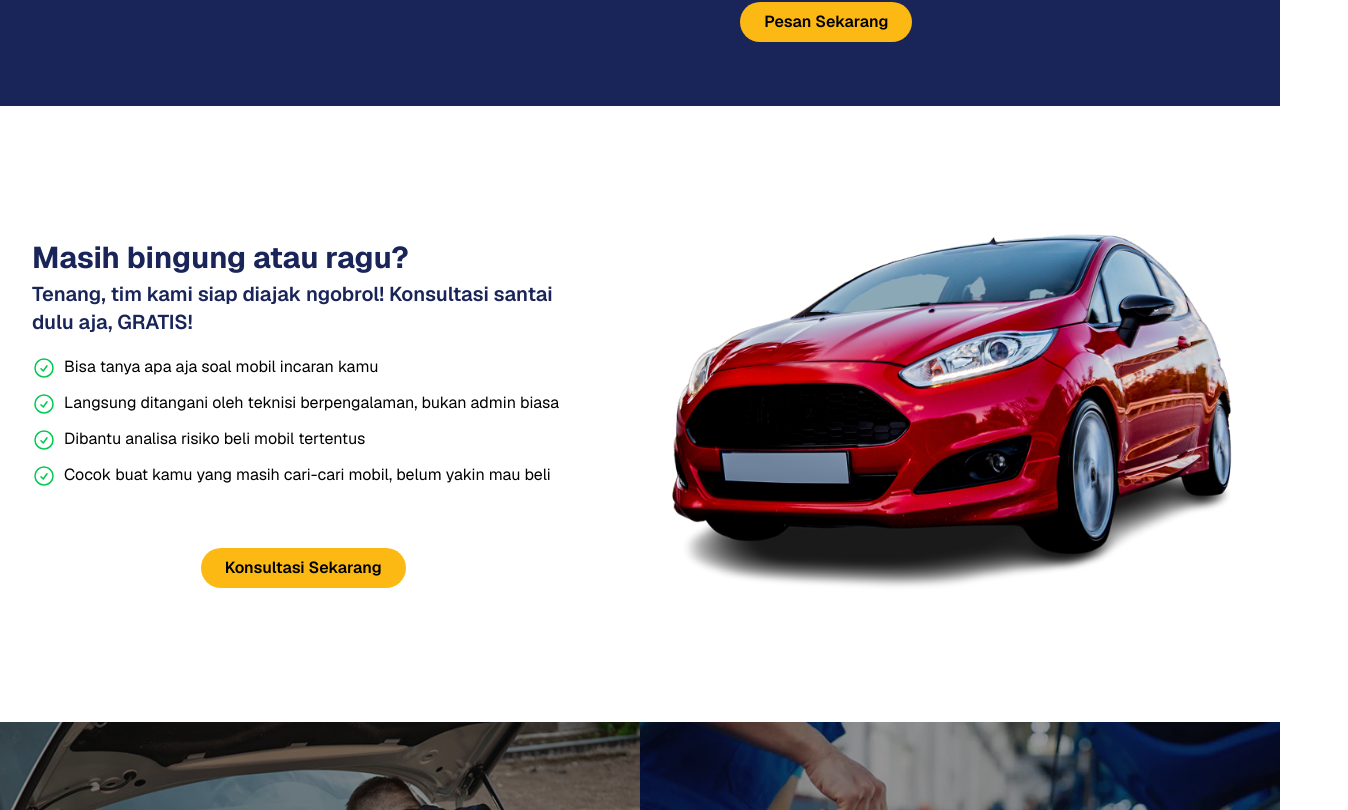
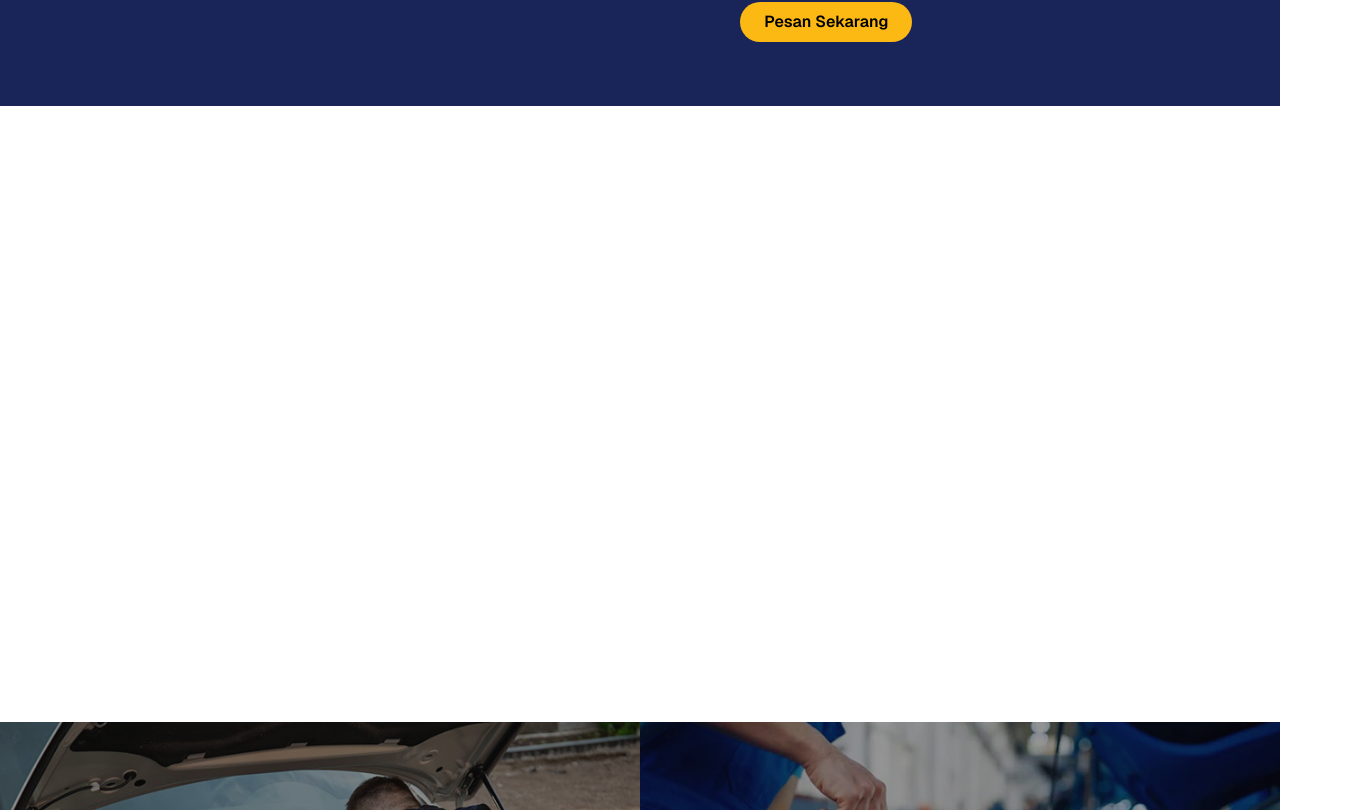
Before and after one commit to wendwin/inspeksi-mobil-jogja, a Next.js app: page / in a window 1280 px wide. Shown: the part 2641-3451 px from the top of the page, 1348 px wide, since content can reach past the window. Built offline with nearby package versions, Linux system fonts and the light colour scheme.

Commit message:
fix animation scroll

```diff
--- a/app/components/landingpagecomponents/Confused.js
+++ b/app/components/landingpagecomponents/Confused.js
@@ -10,7 +10,7 @@ export default function Confused(){
 
     return (
         <div className="max-w-7xl mx-auto px-4 md:px-14 lg:px-8 my-20 lg:my-28 md:flex justify-evenly items-center md:gap-18">
-            <div>
+            <div data-aos="fade-right">
                 <h1 className="text-xl font-bold text-[#192459] mb-1 md:text-2xl lg:text-3xl">Masih bingung atau ragu?</h1>
                 <h5 className="text-base font-semibold text-[#192459] md:text-lg lg:text-xl">Tenang, tim kami siap diajak ngobrol! Konsultasi santai dulu aja, GRATIS!</h5>
                 <div className="mt-5 flex gap-2 mb-3 ">
@@ -49,7 +49,7 @@ export default function Confused(){
                     <button onClick={handleSubmitToWhatsApp} className="py-2 px-6 rounded-full bg-[#FDB913] font-semibold cursor-pointer hover:bg-[#C8910C]">Konsultasi Sekarang</button>
                 </div>
             </div>
-            <div className="mt-16 md:mt-0">
+            <div className="mt-16 md:mt-0" data-aos="fade-left">
                 <img src="/img/car_confused.png" alt=""/>
             </div>
         </div>
--- a/app/page.js
+++ b/app/page.js
@@ -23,7 +23,13 @@ export default function Home() {
   const [isModalOpen, setIsModalOpen] = useState(false);
   const [showWhatsApp, setShowWhatsApp] = useState(false);
 
-  AOS.init();
+  useEffect(() => {
+    if (typeof window !== 'undefined') {
+      AOS.init();
+      AOS.refresh(); // ini penting jika konten muncul setelah initial render
+    }
+  }, []);
+
 
   useEffect(() => {
     const handleScroll = () => {
```
